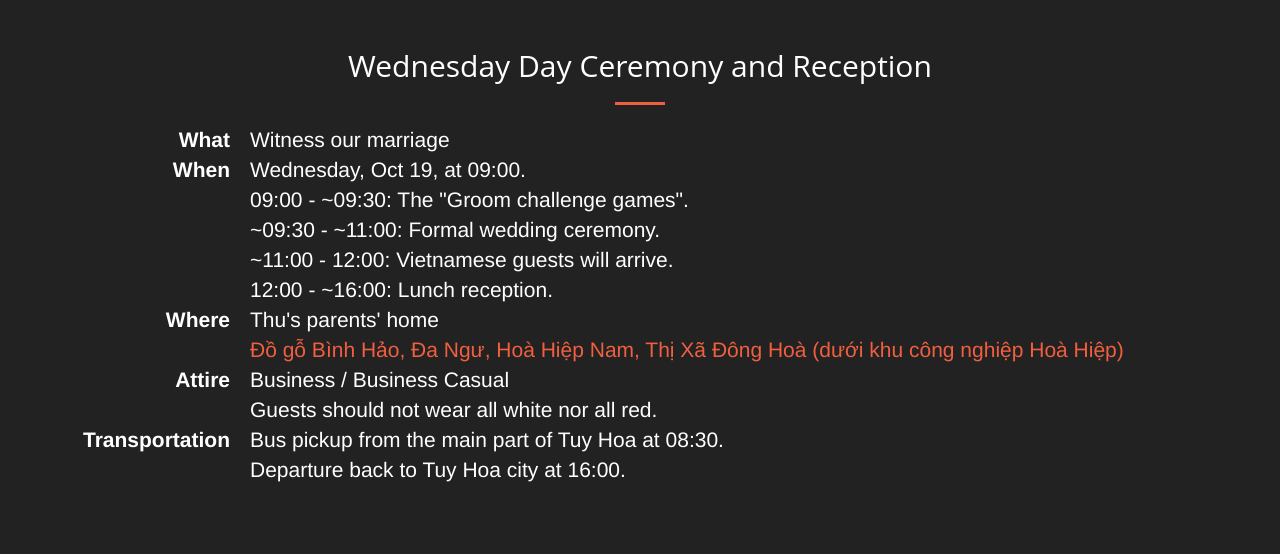
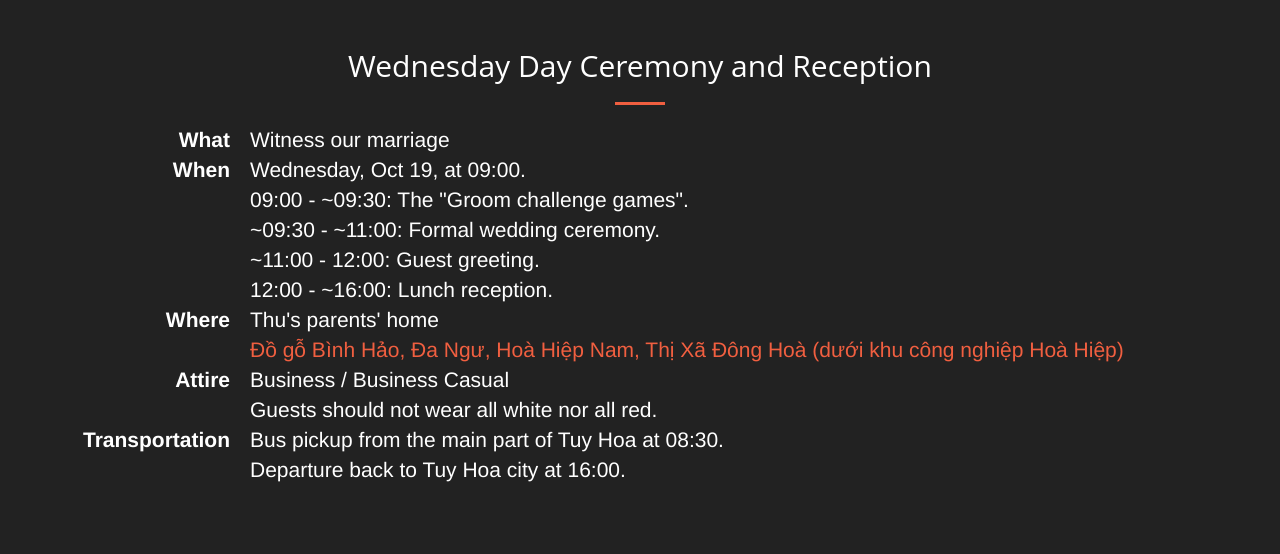
Before and after one commit to Soeren-Thu-Wedding/Soeren-Thu-Wedding.github.io, a Django app: page / in a window 1280 px wide. Shown: the part 1567-2121 px from the top of the page. Run offline with Django 3.2, Linux system fonts and the light colour scheme; some libraries are stand-ins or nearby versions.

Commit message:
Some rewording

```diff
--- a/bigday/templates/partials/event.html
+++ b/bigday/templates/partials/event.html
@@ -17,7 +17,7 @@
             <br />
             ~09:30 - ~11:00: Formal wedding ceremony.
             <br />
-            ~11:00 - 12:00: Vietnamese guests will arrive.
+            ~11:00 - 12:00: Guest greeting.
             <br />
             12:00 - ~16:00: Lunch reception.
           </dd>
--- a/bigday/templates/partials/phu-yen.html
+++ b/bigday/templates/partials/phu-yen.html
@@ -29,7 +29,7 @@
         an address they should be able to figure it out. If you would like
         them to take you to Thu's parents' address, you can show them the
         following which roughly translates to
-        "the furniture shop at Binh Hao, Da Ngu, Hoa Hiep Nam, Dong Hoa town (nearby the Hoa Hiep industrial factory)":
+        "the furniture shop Binh Hao at Da Ngu, Hoa Hiep Nam, Dong Hoa town (nearby the Hoa Hiep industrial factory)":
       </p>
       <p>
         <i>"Đồ gỗ Bình Hảo, Đa Ngư, Hoà Hiệp Nam, Thị Xã Đông Hoà (dưới khu công nghiệp Hoà Hiệp)"</i>
```
